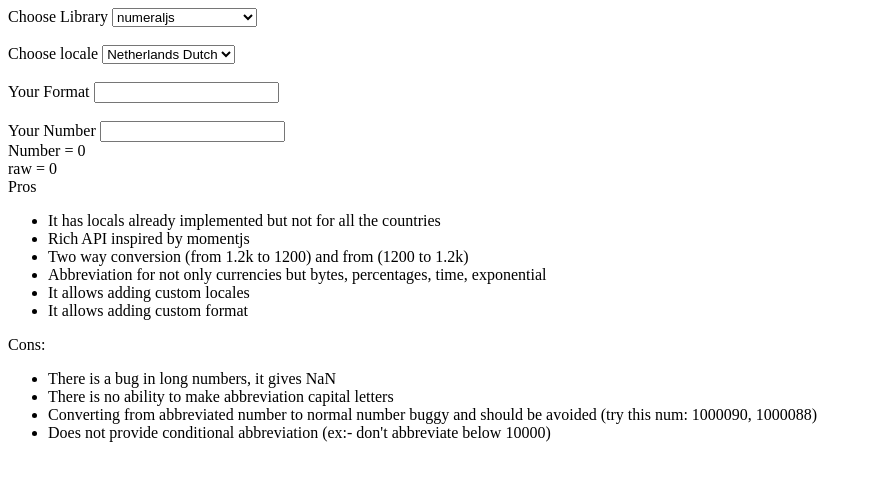
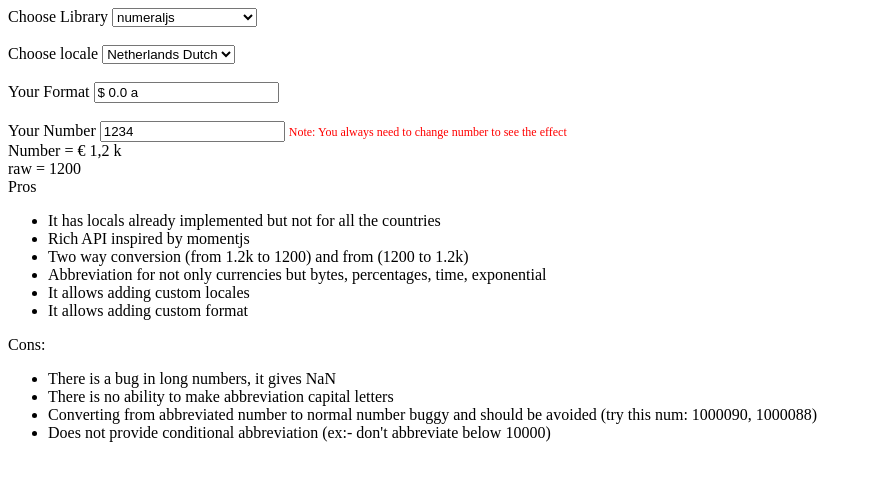
Before and after one commit to NouranMahmoud/numbers-libraries-comparison, a website built with Parcel: page index.html in a window 1280 px wide. Shown: the whole page, without its empty margins (0-872 px from the left). Built offline with nearby package versions, Linux system fonts and the light colour scheme.

Commit message:
add default values

```diff
--- a/index.html
+++ b/index.html
@@ -16,7 +16,7 @@
 
 <br/>
 
-<div>
+<div class="locale-box">
   <label>Choose locale</label>
   <select class="country">
     <option value="nl-nl">Netherlands Dutch</option>
@@ -38,12 +38,13 @@
 <div>
   <label>Your Number</label>
   <input type="number" class="converter-num">
+  <span style="color:red;font-size: 12px">Note: You always need to change number to see the effect</span>
 </div>
 
 <div>
-  Number = <span class="output">0</span>
+  Number = <span class="output"></span>
   <br/>
-  raw = <span class="raw">0</span>
+  raw = <span class="raw"></span>
 </div>
 
 <div class='pros-cons numeral'>
@@ -101,7 +102,7 @@
 <div class="pros-cons numbro">
   Pros
   <ul>
-    <li>There is ability to make abbreviation capital letters</li>
+    <li>It has ALMOST the same API like numeral lib</li>
   </ul>
 
   Cons
--- a/main.js
+++ b/main.js
@@ -24,14 +24,19 @@
   const selectorCountry = $('.country');
   const formatInput = $('.format');
   const formatBox = $('.format-box');
+  const localeBox = $('.locale-box');
 
   //output elements
   const output = $('.output');
   const rawOutput = $('.raw');
   const prosCons = $('.pros-cons');
 
+  // default values
+  formatInput.val('$ 0.0 a');
+  input.val(1234);
+
   //init app
-  input.on('keyup', function(e){
+  input.on('keyup', function inputChange(e){
     let selectedLibrary = library.val();
     let num = input.val();
     let locale = selectorCountry.val();
@@ -83,14 +88,18 @@
       output.text('0');
       rawOutput.text('0');
     }
-  });
+
+    return inputChange;
+  }());
 
   library.on('change', function libraryChange(e){
     prosCons.show().not('.'+library.val()).hide();
     if (library.val() === 'numbro' || library.val() === 'numeral') {
       formatBox.show();
+      localeBox.show();
     } else {
       formatBox.hide();
+      localeBox.hide();
     }
 
     return libraryChange;
```
